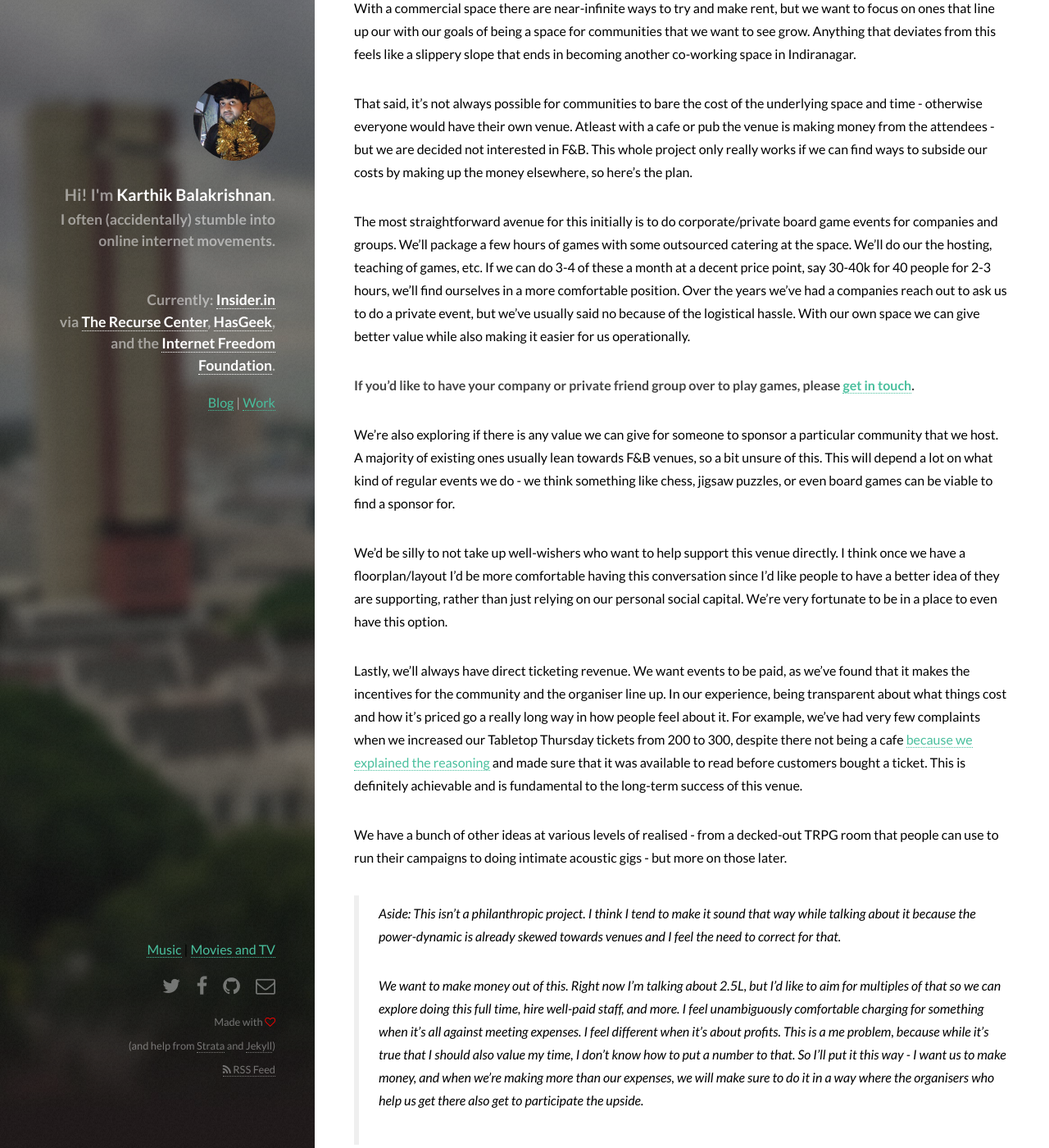
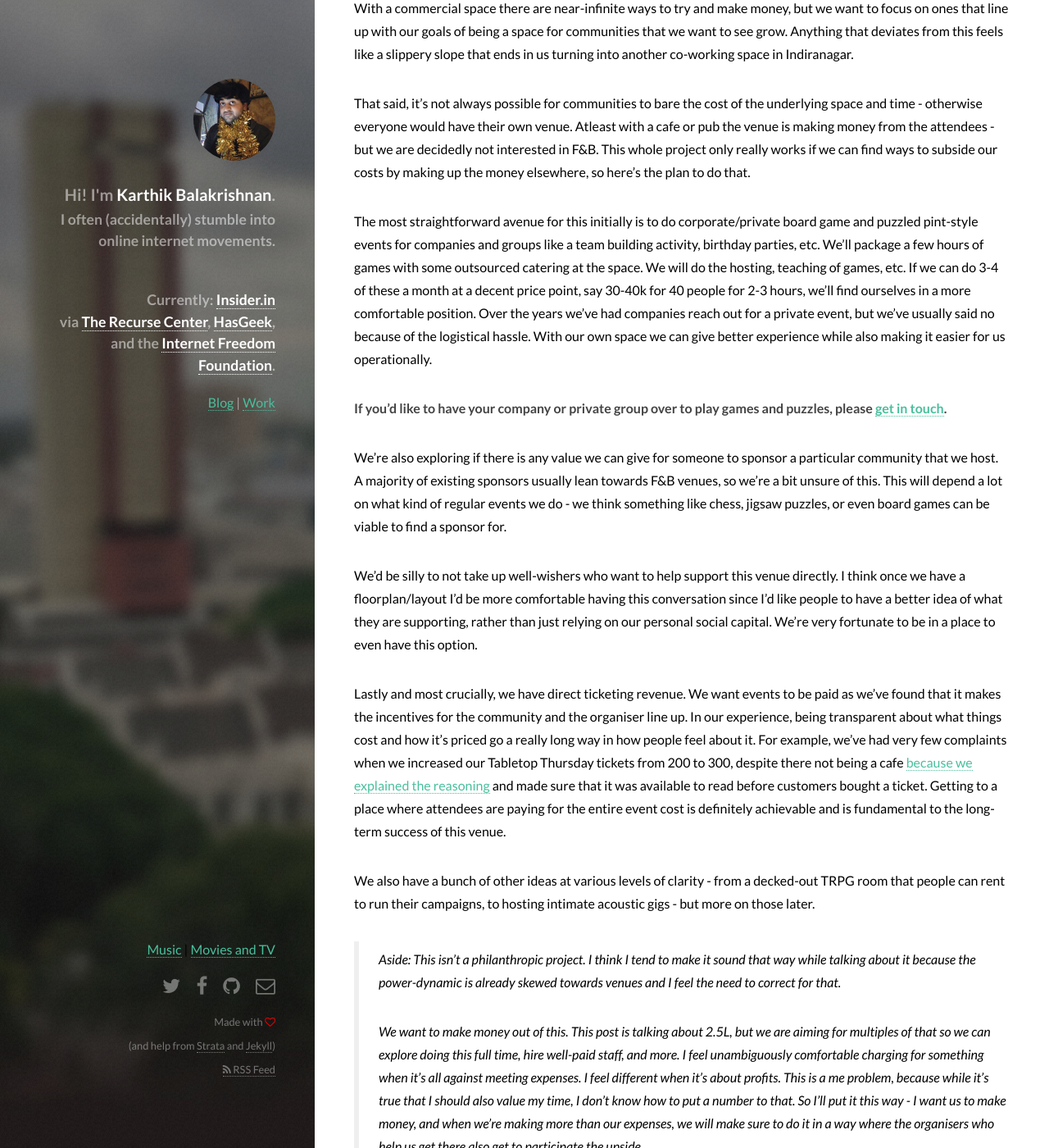
Before and after one commit to karthikb351/karthikb351, a Jekyll site: the page built from _posts/2023-12-24-how-to-break-even.md, in a window 1280 px wide and 1400 px high, scrolled down 436 px. Shown: the whole window at 82% size. Built offline with Jekyll 4.4.1, drawn with Linux system fonts in a browser that asks for light colours; comment, search, counter and statistics services are not loaded; some of the changed text lies outside the part shown.

Commit message:
minor edits for repetitiveness, clarity

```diff
--- a/_posts/2023-12-24-how-to-break-even.md
+++ b/_posts/2023-12-24-how-to-break-even.md
@@ -11,25 +11,25 @@ excerpt: >
 
 An update on [our community space plans](/blog/hex-project).
 
-**We need to make 2.5L a month to safely cover all our monthly costs.** This is a bit of uncharted territory for me personally, given all the previous projects have been somewhat within my disposal income to not have to think about needing to make ends meet. That said, [ReRoll Board Games](https://reroll.in) has been making a small profit for years that we use to buy new games.
+**We need to make 2.5L a month to safely cover all our monthly costs.** This is a bit of uncharted territory for me personally, given all the previous projects have been somewhat within my disposal income to not have to think about needing to make ends meet. Though [ReRoll Board Games](https://reroll.in) has been making a small profit for years that we use to buy new games.
 
-With a commercial space there are near-infinite ways to try and make rent, but we want to focus on ones that line up our with our goals of being a space for communities that we want to see grow. Anything that deviates from this feels like a slippery slope that ends in becoming another co-working space in Indiranagar.
+With a commercial space there are near-infinite ways to try and make money, but we want to focus on ones that line up with our goals of being a space for communities that we want to see grow. Anything that deviates from this feels like a slippery slope that ends in us turning into another co-working space in Indiranagar.
 
-That said, it's not always possible for communities to bare the cost of the underlying space and time - otherwise everyone would have their own venue. Atleast with a cafe or pub the venue is making money from the attendees - but we are decided not interested in F&B. This whole project only really works if we can find ways to subside our costs by making up the money elsewhere, so here's the plan.
+That said, it's not always possible for communities to bare the cost of the underlying space and time - otherwise everyone would have their own venue. Atleast with a cafe or pub the venue is making money from the attendees - but we are decidedly not interested in F&B. This whole project only really works if we can find ways to subside our costs by making up the money elsewhere, so here's the plan to do that.
 
-The most straightforward avenue for this initially is to do corporate/private board game events for companies and groups. We'll package a few hours of games with some outsourced catering at the space. We'll do our the hosting, teaching of games, etc. If we can do 3-4 of these a month at a decent price point, say 30-40k for 40 people for 2-3 hours, we'll find ourselves in a more comfortable position. Over the years we've had a companies reach out to ask us to do a private event, but we've usually said no because of the logistical hassle. With our own space we can give better value while also making it easier for us operationally.
+The most straightforward avenue for this initially is to do corporate/private board game and puzzled pint-style events for companies and groups like a team building activity, birthday parties, etc. We'll package a few hours of games with some outsourced catering at the space. We will do the hosting, teaching of games, etc. If we can do 3-4 of these a month at a decent price point, say 30-40k for 40 people for 2-3 hours, we'll find ourselves in a more comfortable position. Over the years we've had companies reach out for a private event, but we've usually said no because of the logistical hassle. With our own space we can give better experience while also making it easier for us operationally.
 
-**If you'd like to have your company or private friend group over to play games, please [get in touch](mailto:karthikb351@gmail.com).**
+**If you'd like to have your company or private group over to play games and puzzles, please [get in touch](mailto:karthikb351@gmail.com).**
 
-We're also exploring if there is any value we can give for someone to sponsor a particular community that we host. A majority of existing ones usually lean towards F&B venues, so a bit unsure of this. This will depend a lot on what kind of regular events we do - we think something like chess, jigsaw puzzles, or even board games can be viable to find a sponsor for.
+We're also exploring if there is any value we can give for someone to sponsor a particular community that we host. A majority of existing sponsors usually lean towards F&B venues, so we're a bit unsure of this. This will depend a lot on what kind of regular events we do - we think something like chess, jigsaw puzzles, or even board games can be viable to find a sponsor for.
 
-We'd be silly to not take up well-wishers who want to help support this venue directly. I think once we have a floorplan/layout I'd be more comfortable having this conversation since I'd like people to have a better idea of they are supporting, rather than just relying on our personal social capital. We're very fortunate to be in a place to even have this option.
+We'd be silly to not take up well-wishers who want to help support this venue directly. I think once we have a floorplan/layout I'd be more comfortable having this conversation since I'd like people to have a better idea of what they are supporting, rather than just relying on our personal social capital. We're very fortunate to be in a place to even have this option.
 
-Lastly, we'll always have direct ticketing revenue. We want events to be paid, as we've found that it makes the incentives for the community and the organiser line up. In our experience, being transparent about what things cost and how it's priced go a really long way in how people feel about it. For example, we've had very few complaints when we increased our Tabletop Thursday tickets from 200 to 300, despite there not being a cafe [because we explained the reasoning](https://forum.reroll.in/t/tabletop-thursdays-are-changing-a-bit/1206#pricing-changes-2) and made sure that it was available to read before customers bought a ticket. This is definitely achievable and is fundamental to the long-term success of this venue.
+Lastly and most crucially, we have direct ticketing revenue. We want events to be paid as we've found that it makes the incentives for the community and the organiser line up. In our experience, being transparent about what things cost and how it's priced go a really long way in how people feel about it. For example, we've had very few complaints when we increased our Tabletop Thursday tickets from 200 to 300, despite there not being a cafe [because we explained the reasoning](https://forum.reroll.in/t/tabletop-thursdays-are-changing-a-bit/1206#pricing-changes-2) and made sure that it was available to read before customers bought a ticket. Getting to a place where attendees are paying for the entire event cost is definitely achievable and is fundamental to the long-term success of this venue.
 
-We have a bunch of other ideas at various levels of realised - from a decked-out TRPG room that people can use to run their campaigns to doing intimate acoustic gigs - but more on those later.
+We also have a bunch of other ideas at various levels of clarity - from a decked-out TRPG room that people can rent to run their campaigns, to hosting intimate acoustic gigs - but more on those later.
 
 > Aside:
 > This isn't a philanthropic project. I think I tend to make it sound that way while talking about it because the power-dynamic is already skewed towards venues and I feel the need to correct for that.
 >
-> We want to make money out of this. Right now I'm talking about 2.5L, but I'd like to aim for multiples of that so we can explore doing this full time, hire well-paid staff, and more. I feel unambiguously comfortable charging for something when it's all against meeting expenses. I feel different when it's about profits. This is a me problem, because while it's true that I should also value my time, I don't know how to put a number to that. So I'll put it this way - I want us to make money, and when we're making more than our expenses, we will make sure to do it in a way where the organisers who help us get there also get to participate the upside.
+> We want to make money out of this. This post is talking about 2.5L, but we are aiming for multiples of that so we can explore doing this full time, hire well-paid staff, and more. I feel unambiguously comfortable charging for something when it's all against meeting expenses. I feel different when it's about profits. This is a me problem, because while it's true that I should also value my time, I don't know how to put a number to that. So I'll put it this way - I want us to make money, and when we're making more than our expenses, we will make sure to do it in a way where the organisers who help us get there also get to participate the upside.
```
